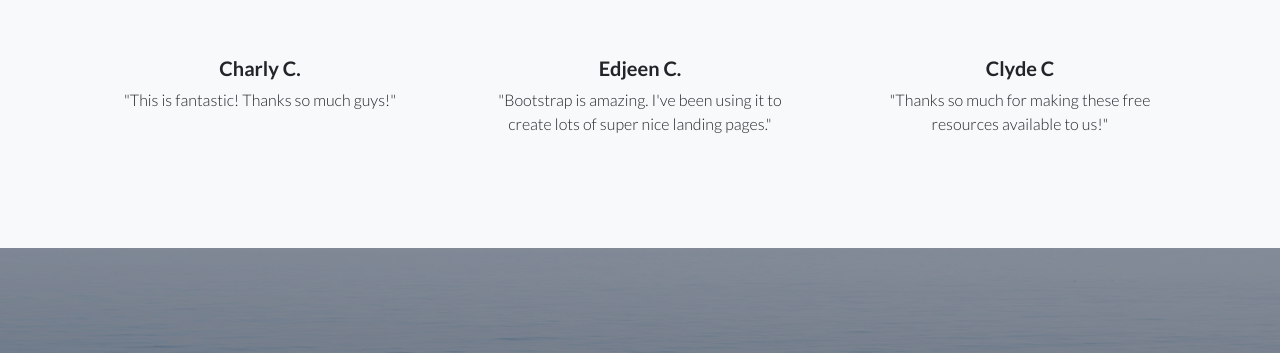
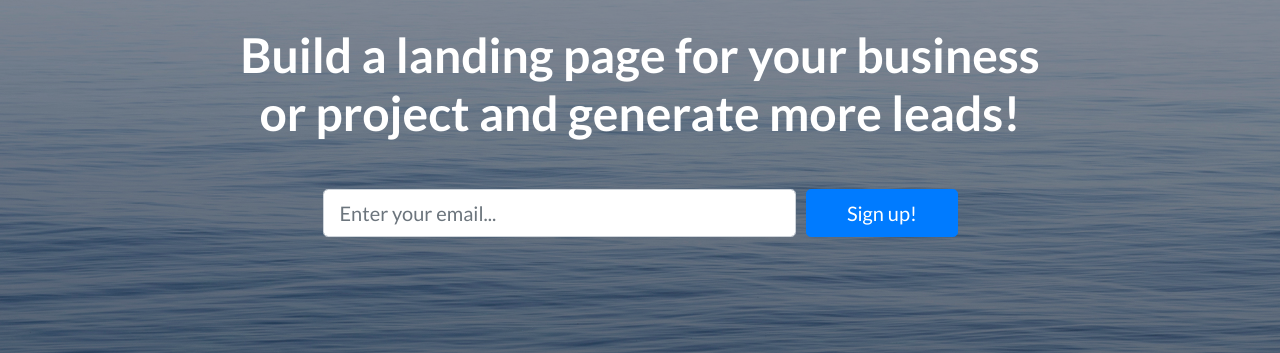
Before and after one commit to laravelpress/laravelpress, a website: page author/charlycapillanes.html in a window 1280 px wide. Shown: the part 222-575 px from the top of the page. Drawn offline with Linux system fonts and the light colour scheme; files whose address does not match are found by name.

Commit message:
author page modified

```diff
--- a/author/charlycapillanes.html
+++ b/author/charlycapillanes.html
@@ -28,10 +28,34 @@
     <!-- Navigation -->
     <nav class="navbar navbar-light bg-light static-top">
       <div class="container">
-        <a class="navbar-brand" href="#">Laravelpress</a>
+        <a class="navbar-brand" href="https://laravelpress.github.io/">Laravelpress</a>
         <a class="btn btn-primary" href="#">Sign In</a>
       </div>
     </nav>
+
+    <!-- Masthead -->
+    <header class="masthead text-white text-center">
+      <div class="overlay"></div>
+      <div class="container">
+        <div class="row">
+          <div class="col-xl-9 mx-auto">
+            <h1 class="mb-5">Build a landing page for your business or project and generate more leads!</h1>
+          </div>
+          <div class="col-md-10 col-lg-8 col-xl-7 mx-auto">
+            <form>
+              <div class="form-row">
+                <div class="col-12 col-md-9 mb-2 mb-md-0">
+                  <input type="email" class="form-control form-control-lg" placeholder="Enter your email...">
+                </div>
+                <div class="col-12 col-md-3">
+                  <button type="submit" class="btn btn-block btn-lg btn-primary">Sign up!</button>
+                </div>
+              </div>
+            </form>
+          </div>
+        </div>
+      </div>
+    </header>
 
     <!-- Testimonials -->
     <section class="testimonials text-center bg-light">
```
Also changed, not shown: index.html (+1 -1 lines).
